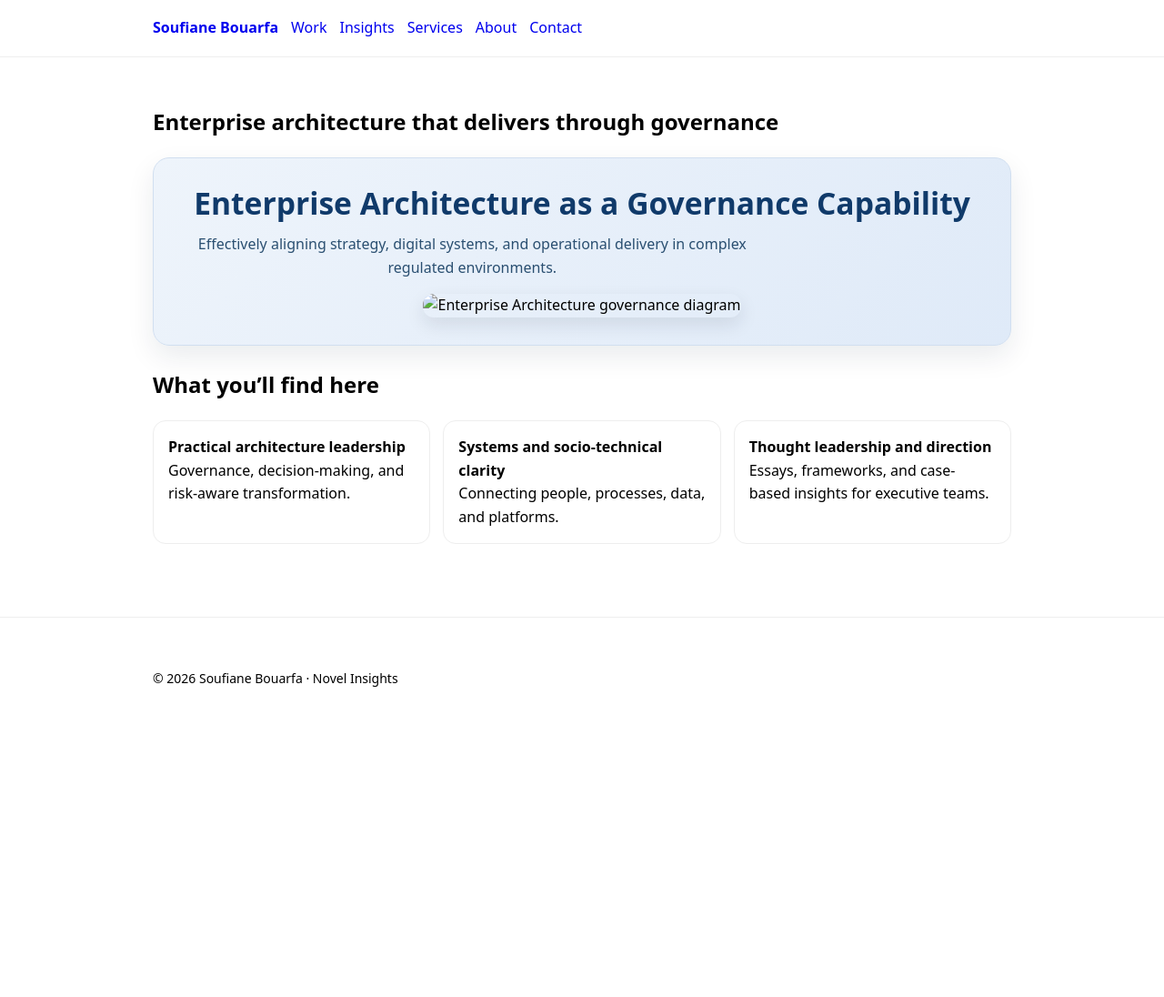
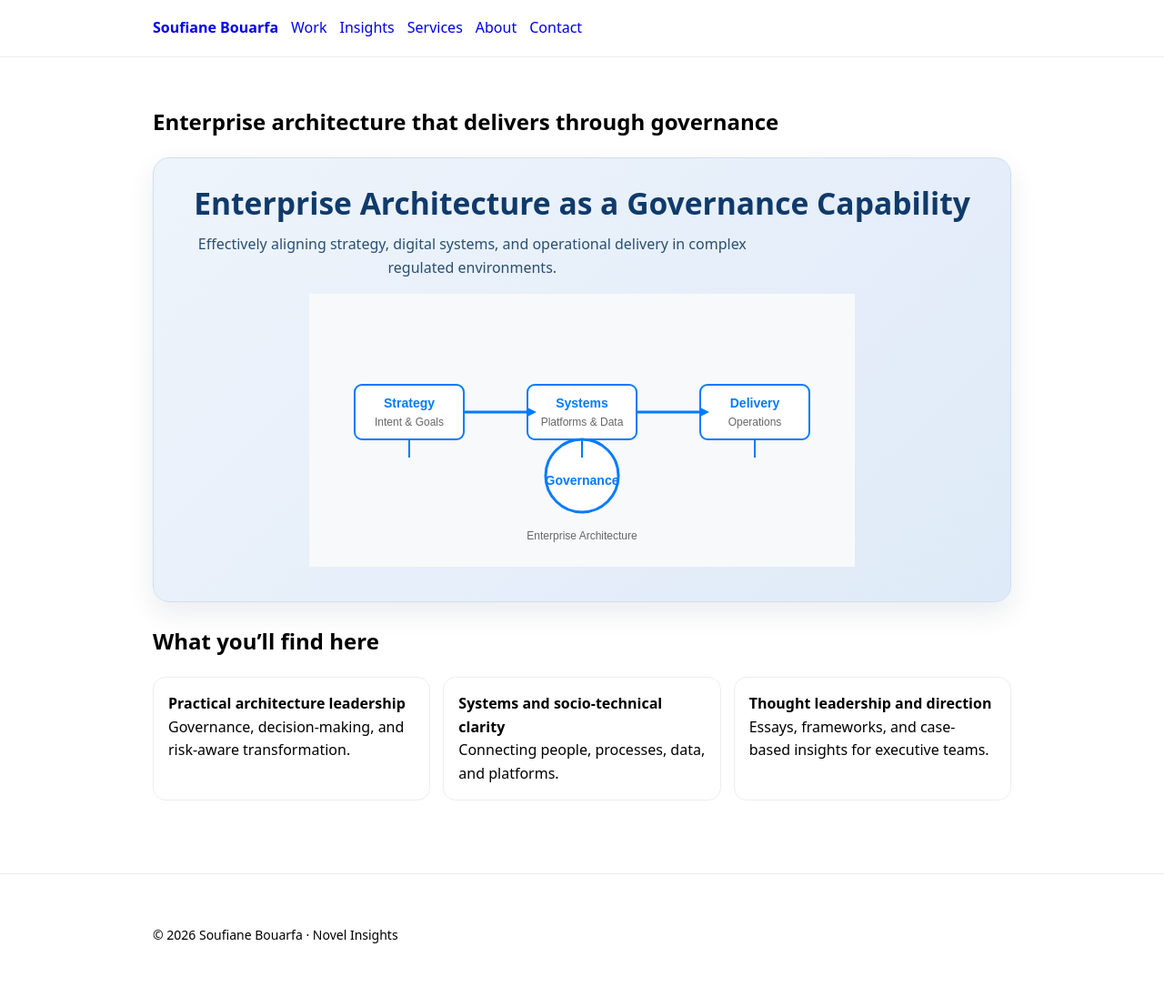
Before and after one commit to sbouarfa/soufianebouarfa.github.io, a Jekyll site: the page built from index.md, in a window 1280 px wide. Shown: the whole page at 91% size. Built offline with Jekyll 4.4.1, drawn with Linux system fonts in a browser that asks for light colours; before the commit the page ends 900 px from its top, so only the background shows below that.

Commit message:
Replace external SVG with inline SVG diagram for guaranteed loading

```diff
--- a/index.md
+++ b/index.md
@@ -9,7 +9,43 @@ summary: "Governance-led enterprise and solution architecture for regulated orga
   <p>Effectively aligning strategy, digital systems, and operational delivery in complex regulated environments.</p>
 
   <div class="hero-visual">
-    <img src="/assets/images/home-hero.svg" alt="Enterprise Architecture governance diagram" />
+    <svg xmlns="http://www.w3.org/2000/svg" viewBox="0 0 600 300" style="width: 100%; max-width: 600px; height: auto;">
+      <!-- Background -->
+      <rect width="600" height="300" fill="#f8f9fa"/>
+
+      <!-- Strategy Box -->
+      <rect x="50" y="100" width="120" height="60" fill="#ffffff" stroke="#007bff" stroke-width="2" rx="8"/>
+      <text x="110" y="125" text-anchor="middle" font-family="Arial, sans-serif" font-size="14" font-weight="bold" fill="#007bff">Strategy</text>
+      <text x="110" y="145" text-anchor="middle" font-family="Arial, sans-serif" font-size="12" fill="#666">Intent &amp; Goals</text>
+
+      <!-- Systems Box -->
+      <rect x="240" y="100" width="120" height="60" fill="#ffffff" stroke="#007bff" stroke-width="2" rx="8"/>
+      <text x="300" y="125" text-anchor="middle" font-family="Arial, sans-serif" font-size="14" font-weight="bold" fill="#007bff">Systems</text>
+      <text x="300" y="145" text-anchor="middle" font-family="Arial, sans-serif" font-size="12" fill="#666">Platforms &amp; Data</text>
+
+      <!-- Delivery Box -->
+      <rect x="430" y="100" width="120" height="60" fill="#ffffff" stroke="#007bff" stroke-width="2" rx="8"/>
+      <text x="490" y="125" text-anchor="middle" font-family="Arial, sans-serif" font-size="14" font-weight="bold" fill="#007bff">Delivery</text>
+      <text x="490" y="145" text-anchor="middle" font-family="Arial, sans-serif" font-size="12" fill="#666">Operations</text>
+
+      <!-- Arrows -->
+      <line x1="170" y1="130" x2="240" y2="130" stroke="#007bff" stroke-width="3"/>
+      <polygon points="240,125 250,130 240,135" fill="#007bff"/>
+      <line x1="360" y1="130" x2="430" y2="130" stroke="#007bff" stroke-width="3"/>
+      <polygon points="430,125 440,130 430,135" fill="#007bff"/>
+
+      <!-- Governance Circle -->
+      <circle cx="300" cy="200" r="40" fill="#ffffff" stroke="#007bff" stroke-width="3"/>
+      <text x="300" y="210" text-anchor="middle" font-family="Arial, sans-serif" font-size="14" font-weight="bold" fill="#007bff">Governance</text>
+
+      <!-- Connecting Lines -->
+      <line x1="110" y1="160" x2="110" y2="180" stroke="#007bff" stroke-width="2"/>
+      <line x1="300" y1="160" x2="300" y2="180" stroke="#007bff" stroke-width="2"/>
+      <line x1="490" y1="160" x2="490" y2="180" stroke="#007bff" stroke-width="2"/>
+
+      <!-- Title -->
+      <text x="300" y="270" text-anchor="middle" font-family="Arial, sans-serif" font-size="12" fill="#666">Enterprise Architecture</text>
+    </svg>
   </div>
 </section>
 
```
